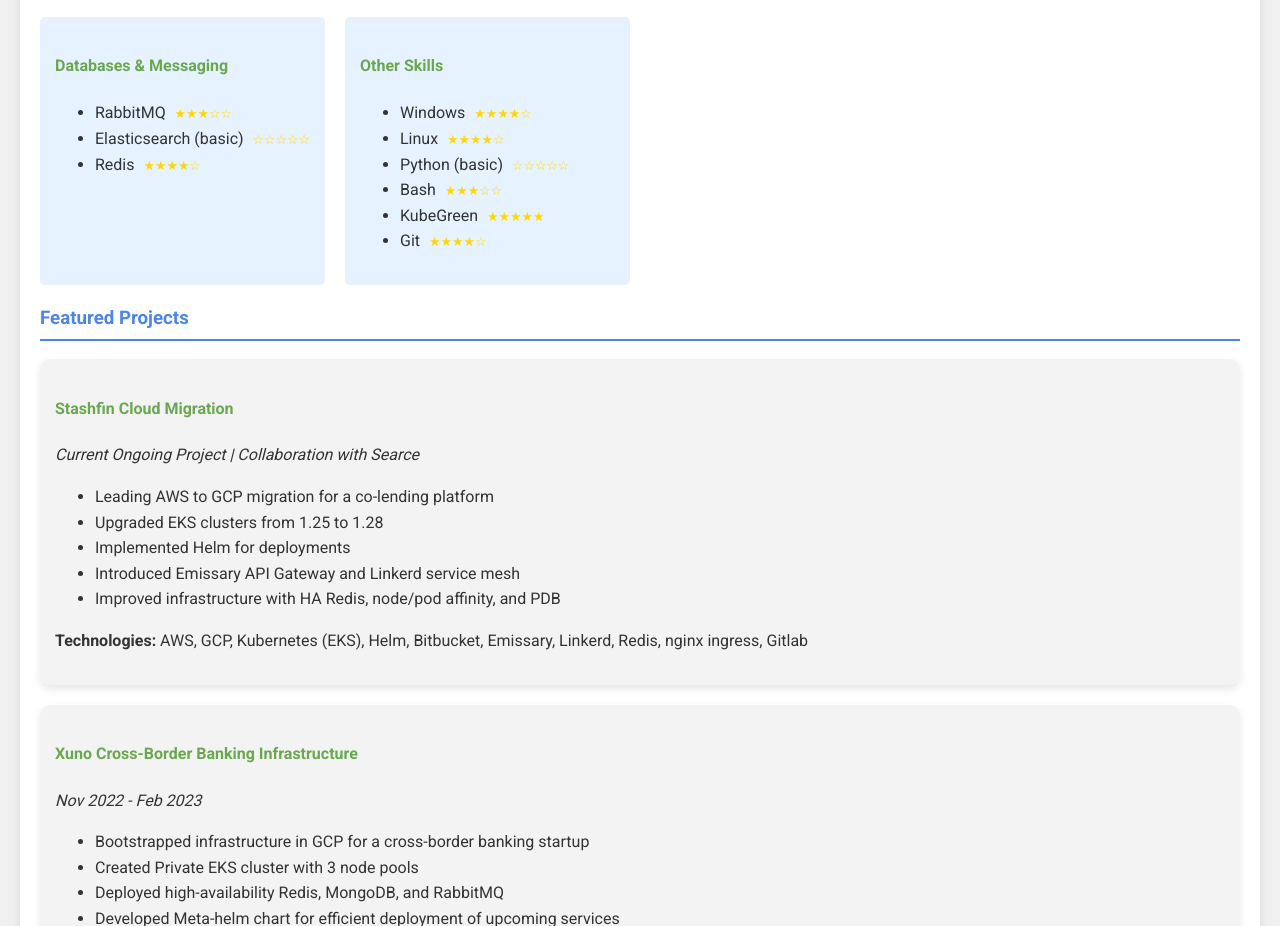
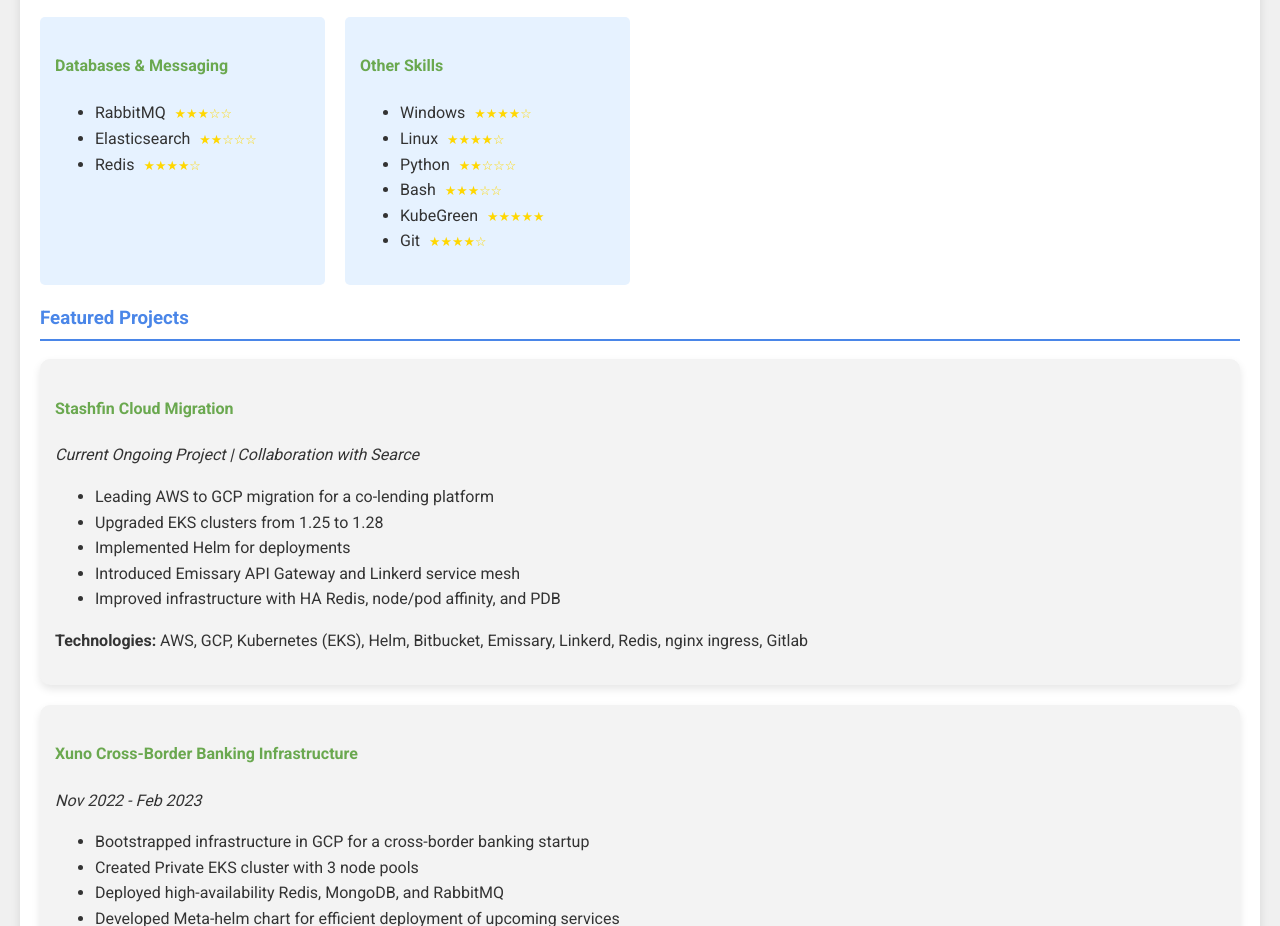
Before and after one commit to CelestialCreator/akshay-resume, a plain HTML site: page index.html in a window 1280 px wide. Shown: the part 802-1728 px from the top of the page. Drawn offline with Linux system fonts and the light colour scheme.

Commit message:
fixed syntax

```diff
--- a/index.html
+++ b/index.html
@@ -83,7 +83,7 @@
                     <h4>Databases & Messaging</h4>
                     <ul>
                         <li>RabbitMQ</li>
-                        <li>Elasticsearch (basic)</li>
+                        <li>Elasticsearch</li>
                         <li>Redis</li>
                     </ul>
                 </div>
@@ -92,7 +92,7 @@
                     <ul>
                         <li>Windows</li>
                         <li>Linux</li>
-                        <li>Python (basic)</li>
+                        <li>Python</li>
                         <li>Bash</li>
                         <li>KubeGreen</li>
                         <li>Git</li>
--- a/script.js
+++ b/script.js
@@ -8,7 +8,7 @@ const skillProficiencies = {
     "Crossplane": 3,
     "Vagrant": 5,
     "Docker": 5,
-    "Kubernetes": 4,
+    "Kubernetes (GKE, EKS)": 4,
     "Helm": 5,
     "containerd": 5,
     "Keda": 3,
```
